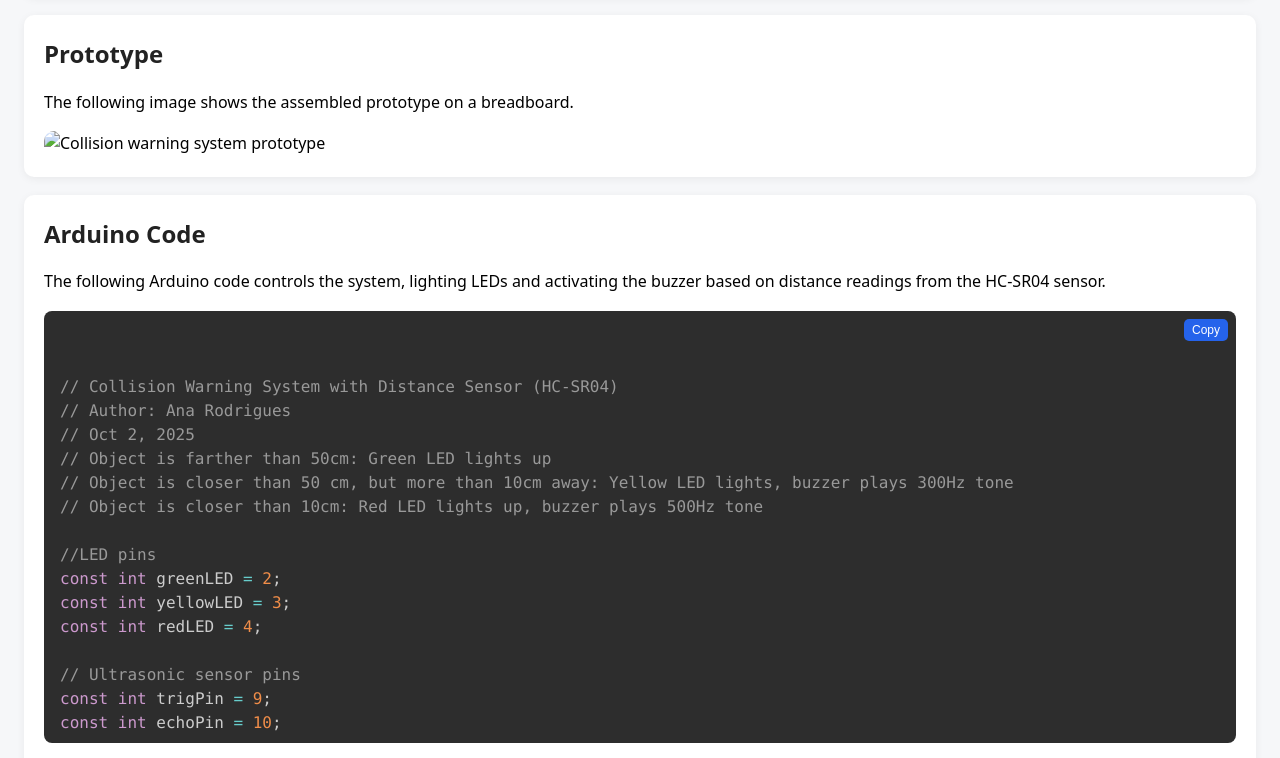
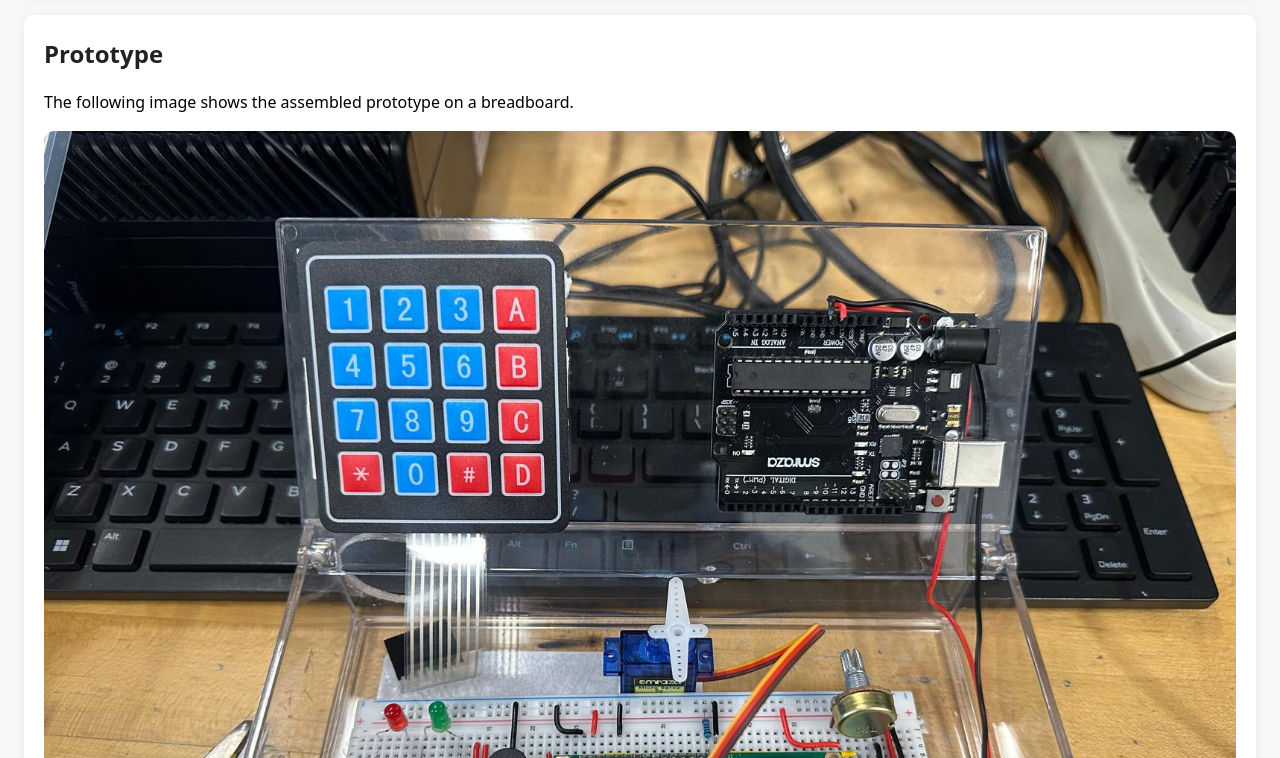
Before and after one commit to samir711/SmartHomeSecuritySystem, a plain HTML site: page index.html in a window 1280 px wide. Shown: the part 4720-5478 px from the top of the page. Drawn offline with nearby package versions, Linux system fonts and the light colour scheme.

Commit message:
Add files via upload

```diff
--- a/index.html
+++ b/index.html
@@ -843,7 +843,7 @@
   <section id="prototype">
     <h2>Prototype</h2>
     <p>The following image shows the assembled prototype on a breadboard.</p>
-    <img  id="prototypeImage" src="prototype.jpg" alt="Collision warning system prototype">
+    <img  id="prototypeImage" src="SmartHomeSecuritySystem-PhysicalDesign.jpg" alt="Collision warning system prototype">
   </section>
 
   <section id="code">
```
Also changed, not shown: SmartHomeSecuritySystem-PhysicalDesign.jpg (added).
